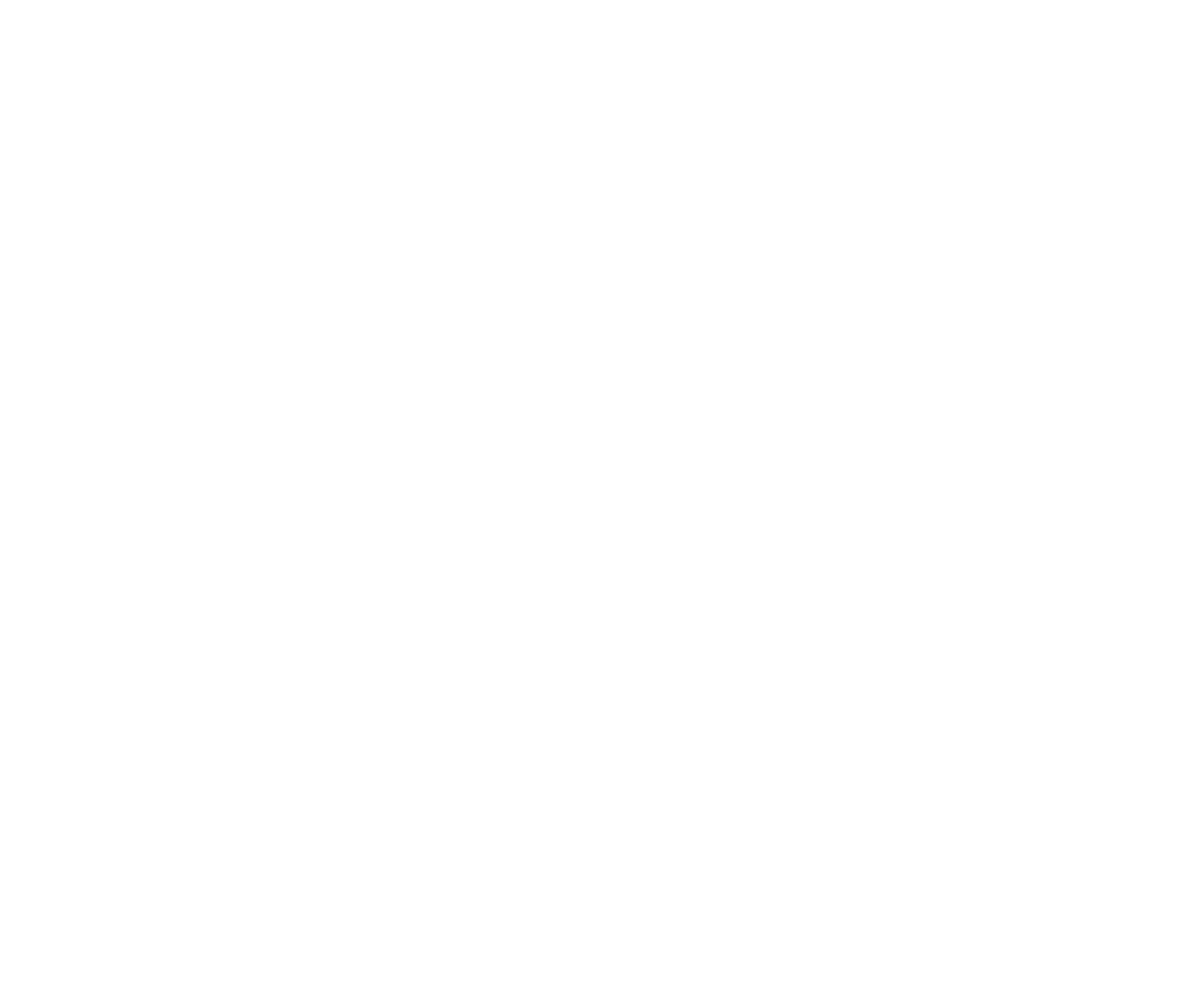
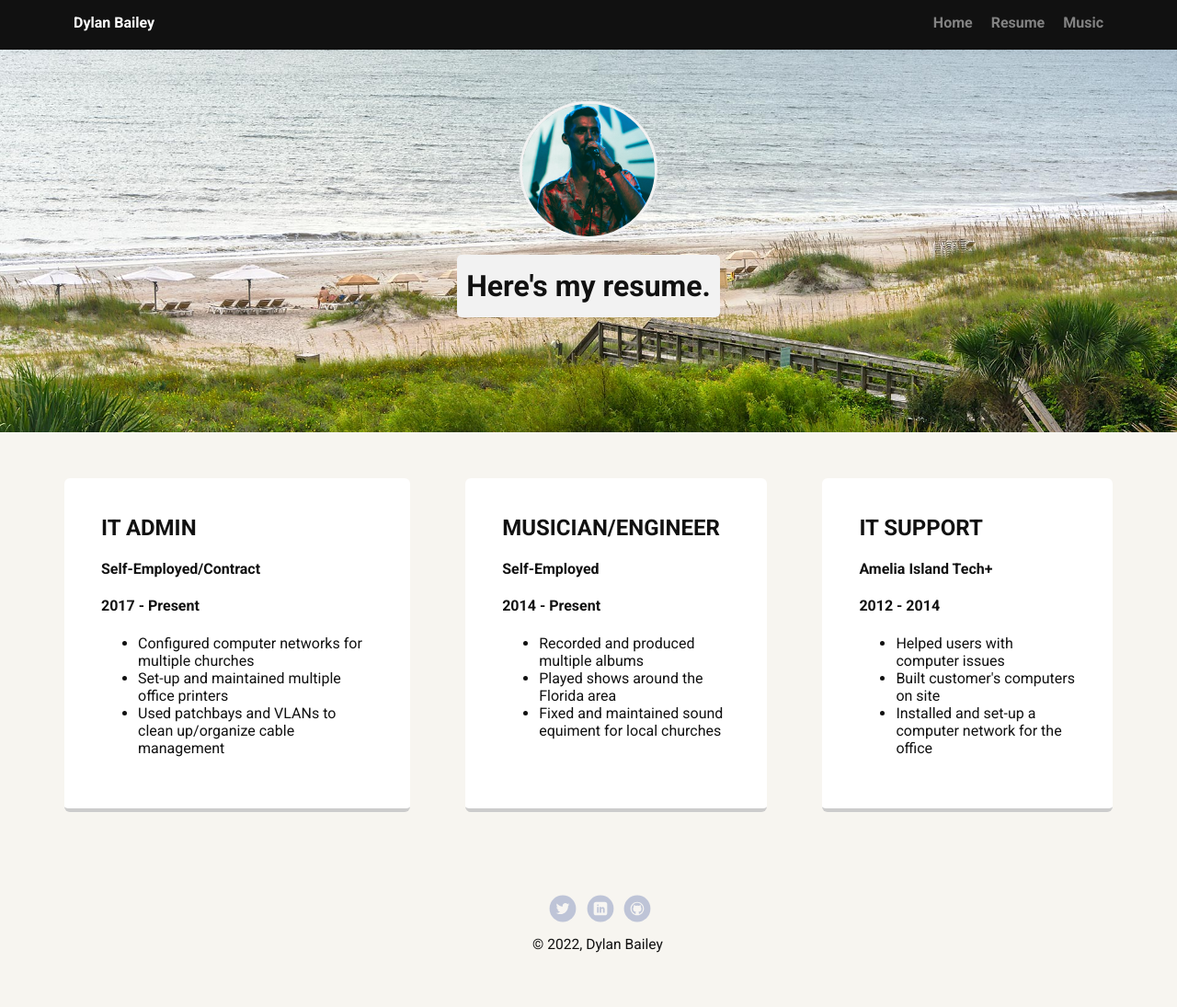
Before and after one commit to dylancbailey/personal-profile, a plain HTML site: page music.html in a window 1280 px wide. Shown: the whole page at 92% size. Before the commit the page ends 800 px from the top, so only its background shows below. Drawn offline with Linux system fonts and the light colour scheme; a web font is replaced by a local one.

Commit message:
Style changes

```diff
--- a/music.html
+++ b/music.html
@@ -0,0 +1,69 @@
+<!doctype html>
+<html lang="en">
+<head>
+  <meta charset="utf-8">
+  <title>Dylan Bailey's Resume</title>
+  <meta name="viewport" content="width=device-width, initial-scale=1.0">
+  <link rel="stylesheet" href="styles.css">
+  <link href="https://fonts.googleapis.com/css?family=Muli%7CRoboto:400,300,500,700,900" rel="stylesheet"></head>
+  <body>
+
+    <div class="main-nav">
+        <ul class="nav">
+          <li class="name"><a href="index.html">Dylan Bailey</a></li>
+          <li><a href="index.html">Home</a></li>
+          <li><a href="experience.html">Resume</a></li>
+          <li><a href="music.html">Music</a></li>
+        </ul>
+    </div>
+
+    <header>
+      <img src="images/DylanProfile3.jpg" alt="Photo of Dylan Bailey with a white hat and using his hand to make a peace symbol" class="profile-image">
+      <h1 class="tag name">Here's my resume.</h1>
+    </header>
+
+    <main class="flex">
+      <div class="card">
+        <h2>IT ADMIN</h2>
+        <h4>Self-Employed/Contract</h4>
+        <h4>2017 - Present</h4>
+        <ul>
+          <li>Configured computer networks for multiple churches</li>
+          <li>Set-up and maintained multiple office printers</li>
+          <li>Used patchbays and VLANs to clean up/organize cable management</li>
+        </ul>
+      </div>
+
+      <div class="card">
+        <h2>MUSICIAN/ENGINEER</h2>
+        <h4>Self-Employed</h4>
+        <h4>2014 - Present</h4>
+        <ul>
+          <li>Recorded and produced multiple albums</li>
+          <li>Played shows around the Florida area</li>
+          <li>Fixed and maintained sound equiment for local churches</li>
+        </ul>
+      </div>
+
+      <div class="card">
+        <h2>IT SUPPORT</h2>
+        <h4>Amelia Island Tech+</h4>
+        <h4>2012 - 2014</h4>
+        <ul>
+          <li>Helped users with computer issues</li>
+          <li>Built customer's computers on site</li>
+          <li>Installed and set-up a computer network for the office</li>
+        </ul>
+      </div>
+
+    </main>
+    <footer>
+      <ul>
+        <li><a href="https://twitter.com/iamsheepless" class="social twitter">Twitter</a></li>
+        <li><a href="https://www.linkedin.com/in/dylancbailey/" class="social linkedin">LinkedIn</a></li>
+        <li><a href="https://github.com/dylancbailey" class="social github">Github</a></li>
+      </ul>
+      <p class="copyright">&copy; 2022, Dylan Bailey</p>
+    </footer>
+  </body>
+  </html>
--- a/styles.css
+++ b/styles.css
@@ -50,8 +50,18 @@ a:hover {
 }
 .nav a {
   transition: all .5s;
+  opacity: 50%;
+  color: #F2F2F2;
 }
 .nav a:hover {
+  color: #ff9999;
+  opacity: 100%;
+}
+.nav .name a {
+  color: white;
+  opacity: 100%;
+}
+.nav .name a:hover {
   color: #ff9999;
 }
 
@@ -75,7 +85,7 @@ header .profile-image {
   transition: all .5s ease;
 }
 header .profile-image:hover {
-  transform: scale(1.1) rotate(5deg);
+  transform: scale(1.1) rotate(-5deg);
   border-radius: 10%;
   border: 3px dotted #ff9999;
 }
@@ -103,6 +113,9 @@ header .profile-image:hover {
 }
 .card:hover {
   border-color: #ff9999;
+}
+.music-link a:hover{
+  transition: all .5s;
 }
 
 ul.skills {
```
Also changed, not shown: experience.html (+1 -1 lines), index.html (+3 -3 lines).
